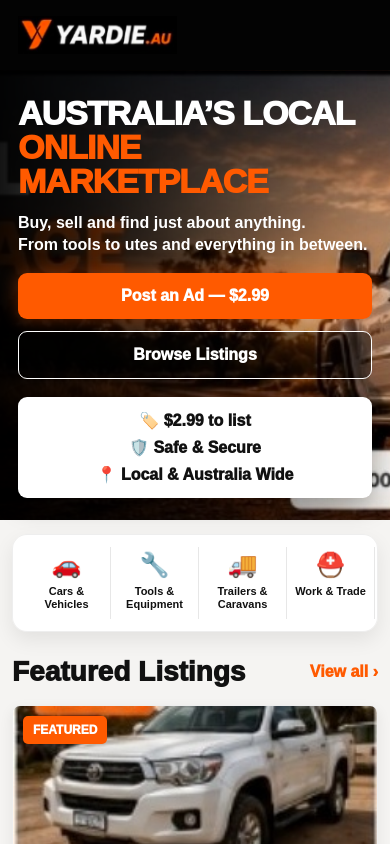
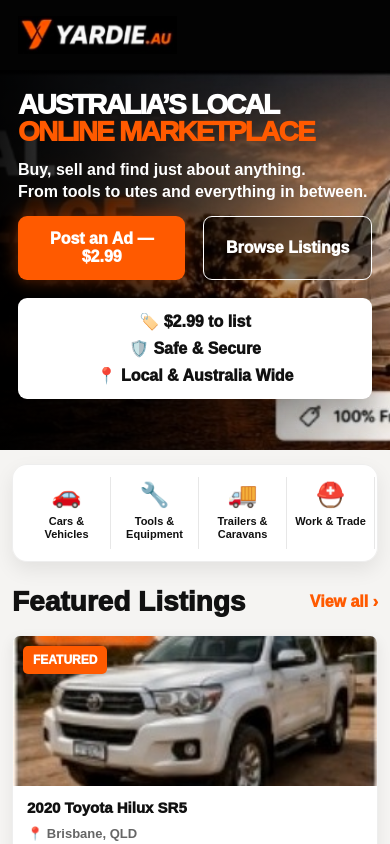
Before and after one commit to Yardieau/yardie-au, a Next.js app: page / in a window 390 px wide. Shown: the top 844 px of the page. Built offline with nearby package versions, Linux system fonts and the light colour scheme.

Commit message:
Update globals.css

```diff
--- a/app/globals.css
+++ b/app/globals.css
@@ -456,15 +456,16 @@
   }
 
   .hero {
-    height: auto;
-    padding: 26px 18px 22px;
-    background-position: center;
+  height: 380px;
+  min-height: 380px;
+  padding: 22px 18px 18px;
+  background-position: center center;
+  background-size: cover;
   }
 
   .heroText h1 {
-    font-size: 34px;
-    line-height: 1;
-    letter-spacing: -1px;
+  font-size: 28px;
+  line-height: 0.95;
   }
 
   .heroText p {
@@ -474,10 +475,8 @@
   }
 
   .heroButtons {
-    flex-direction: column;
-    gap: 12px;
-    margin-top: 18px;
-  }
+  margin-top: 14px;
+}
 
   .heroButtons button {
     width: 100%;
```
